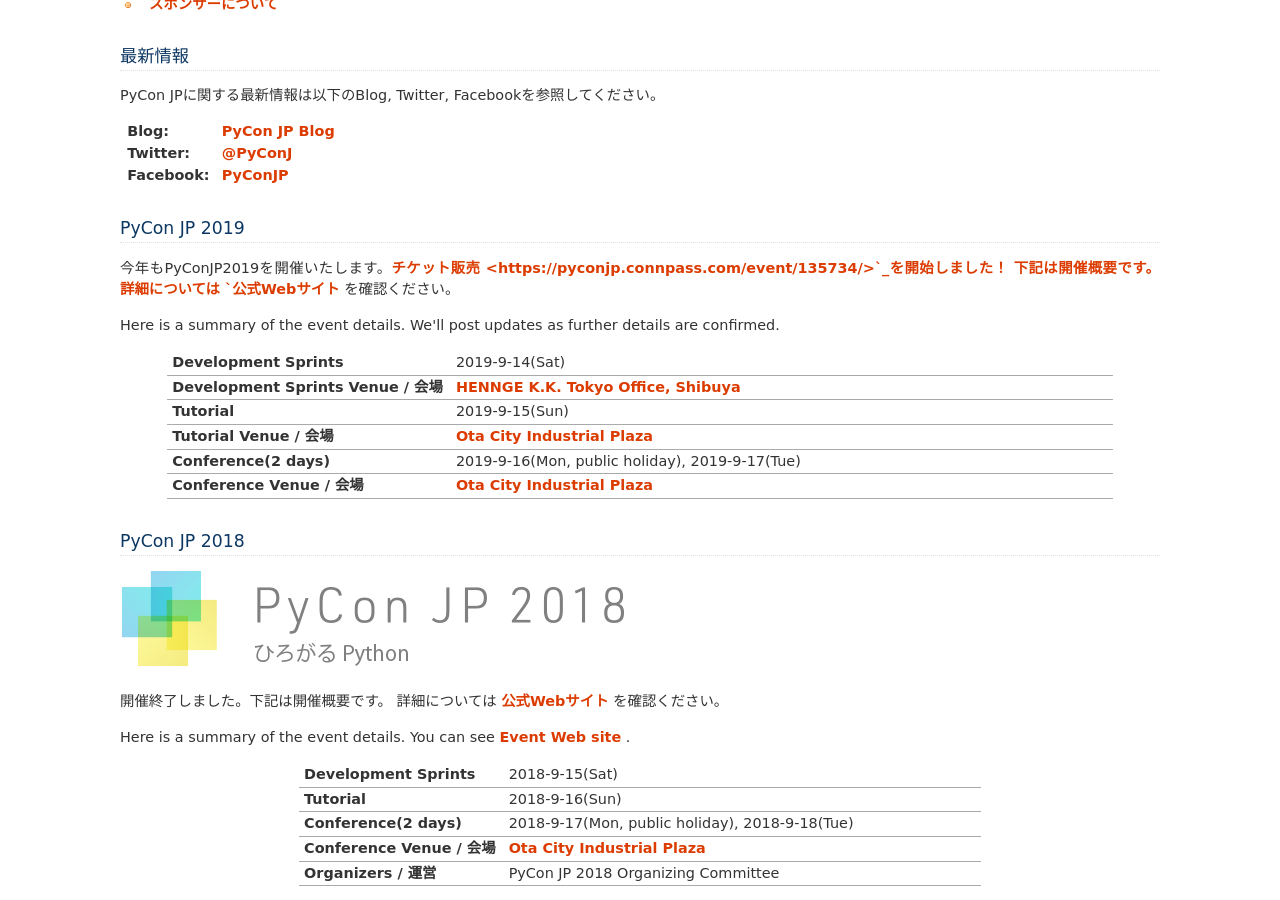
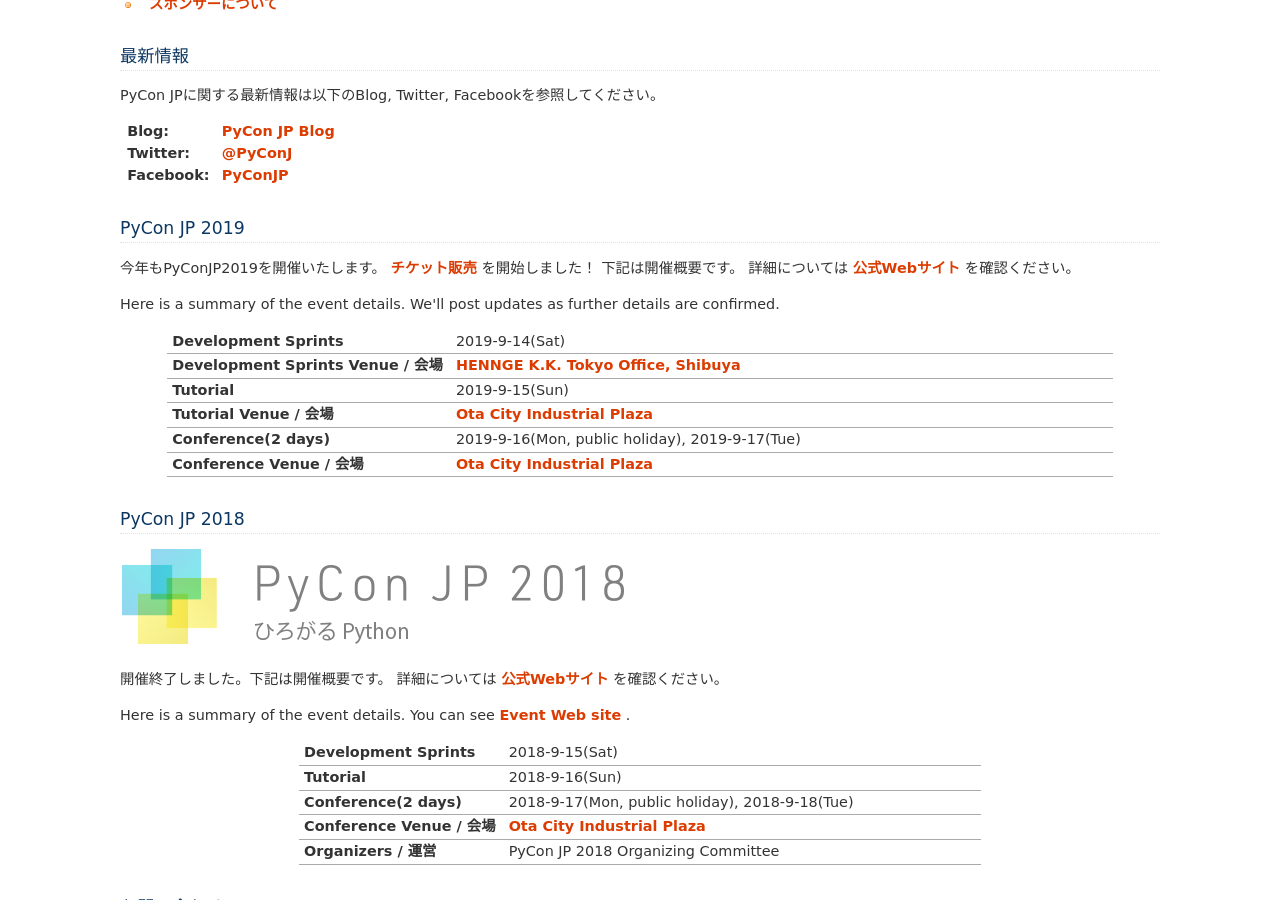
Before and after one commit to pyconjp/www.pycon.jp, a Sphinx documentation site: the page built from source/index.rst, in a window 1280 px wide and 900 px high, scrolled down 332 px. Built offline with Sphinx 7.4.7, drawn with Linux system fonts in a browser that asks for light colours.

Commit message:
表示崩れを修正

```diff
--- a/source/index.rst
+++ b/source/index.rst
@@ -24,9 +24,9 @@
 PyCon JP 2019
 =============
 
-今年もPyConJP2019を開催いたします。`チケット販売 <https://pyconjp.connpass.com/event/135734/>`_を開始しました！
+今年もPyConJP2019を開催いたします。 `チケット販売 <https://pyconjp.connpass.com/event/135734/>`_ を開始しました！
 下記は開催概要です。
-詳細については `公式Webサイト <https://pycon.jp/2019>`__ を確認ください。
+詳細については `公式Webサイト <https://pycon.jp/2019>`_ を確認ください。
 
 Here is a summary of the event details. We'll post updates as further details are confirmed.
 
```
